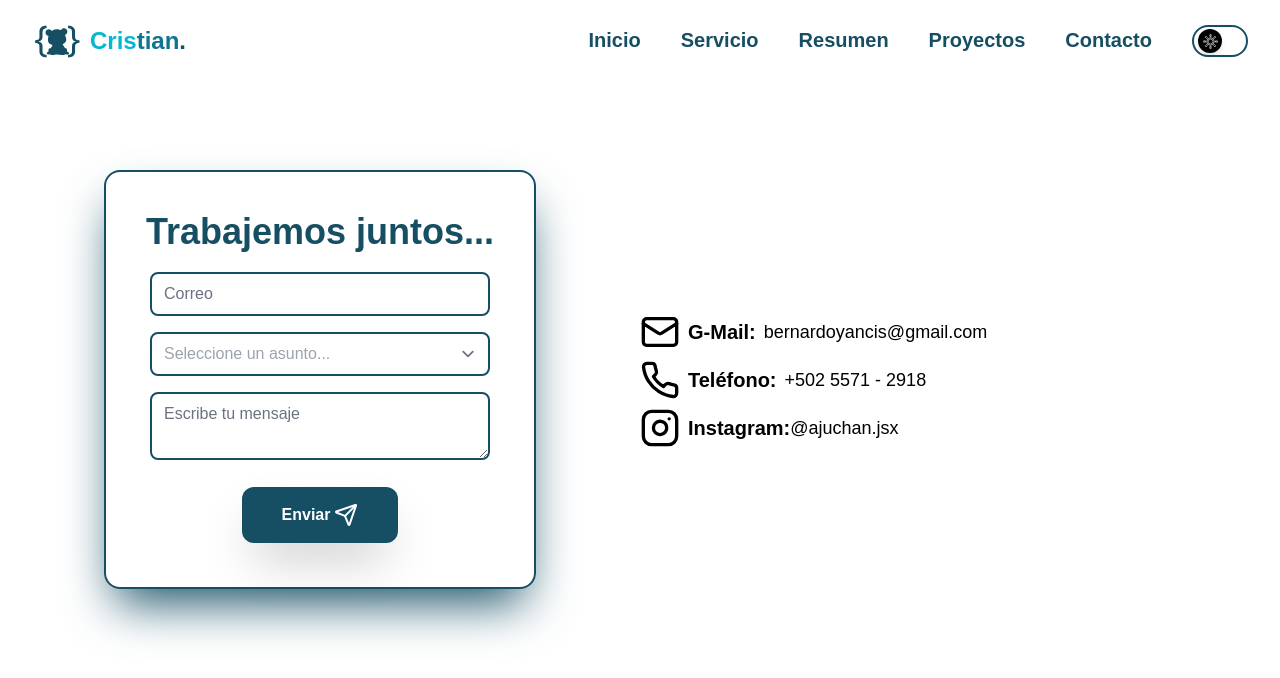
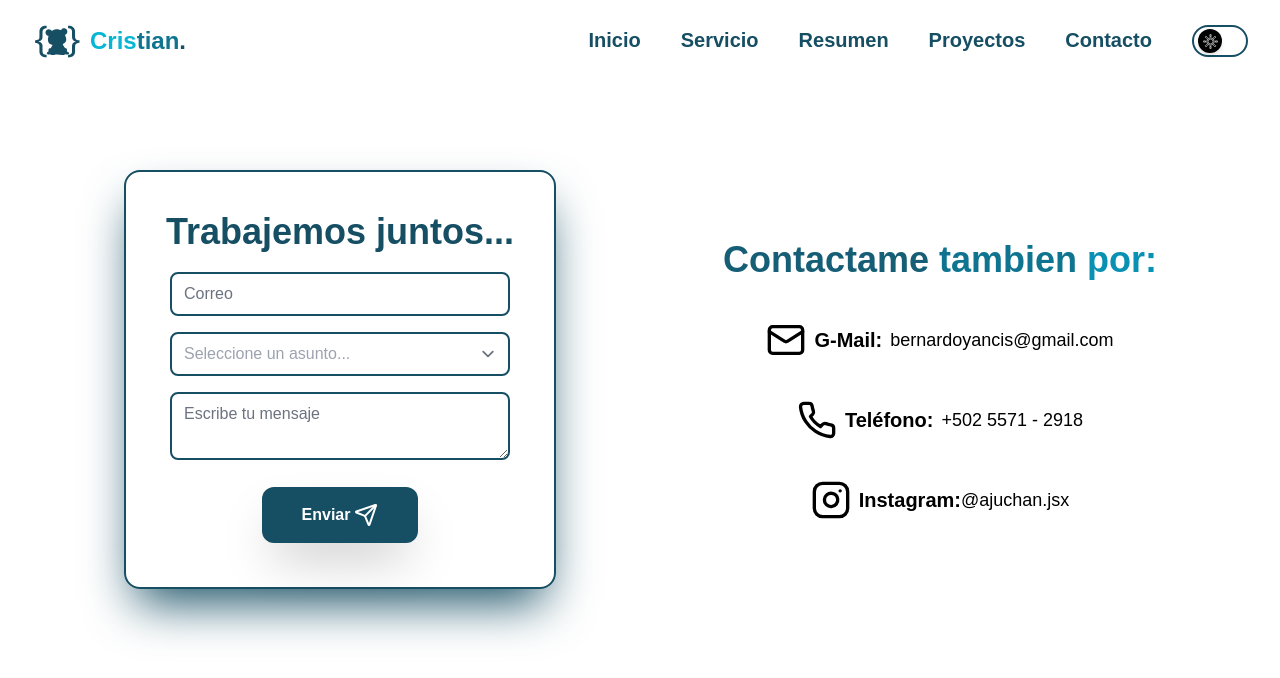
Before and after one commit to morris3432/portafoli_nextjs, a Next.js app: page /contacto in a window 1280 px wide. Shown: the top 678 px of the page. Built offline with nearby package versions, Linux system fonts and the light colour scheme.

Commit message:
contacto

```diff
--- a/src/app/contacto/page.jsx
+++ b/src/app/contacto/page.jsx
@@ -36,8 +36,11 @@ const Contacto=()=>{
                     </form>
                 </div>
             </div>
-            <div className=' w-full xl:w-6/12 h-96 xl:h-[631px] flex flex-col items-center xl:items-start justify-center gap-4 xl:gap-2 ml-10'>
-                <div className='flex items-center '>
+            <div className=' w-full xl:w-6/12 h-96 xl:h-[631px] flex flex-col items-center justify-center gap-4 xl:gap-10'>
+                <h1 className="text-4xl font-extrabold ">
+                    <span className="text-cyan-800">Contactame</span> <span className="text-cyan-700">tambien</span> <span className="text-cyan-600">por:</span>
+                </h1>
+                <div className='flex items-center'>
                     <Mail className='mr-2' height={40} width={40} />
                     <h1 className='text-xl font-semibold mr-2'>G-Mail:</h1>
                     <p className='text-lg font-light'>bernardoyancis@gmail.com</p>
--- a/src/app/page.jsx
+++ b/src/app/page.jsx
@@ -12,8 +12,8 @@ export default function Home() {
   const youtube = "https://www.youtube.com/@cristianyancis8464";
   return (
     <div className='w-full h-full absolute flex items-center justify-center'>
-      <div className="w-full xl:w-6/12 mt-16 xl:mx-10">
-        <h1 className="text-4xl text-center font-extrabold mt-1">Hola, soy</h1>
+      <div className="w-full xl:w-6/12 mt-20 xl:mx-10">
+        <h1 className="text-4xl text-center font-extrabold">Hola, soy</h1>
         <div className="h-24 xl:h-auto">
           <Animation/>
         </div>
```
